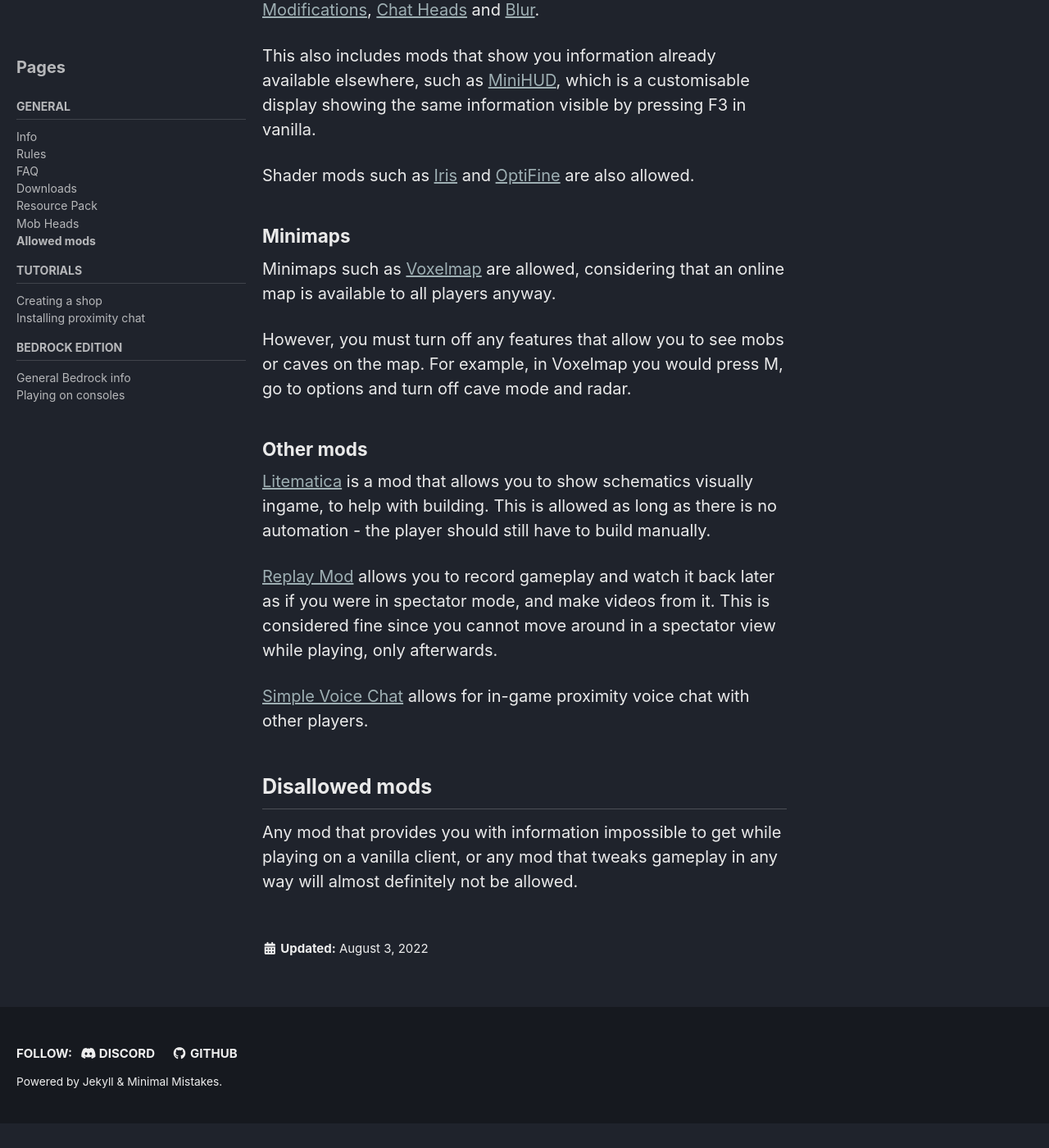
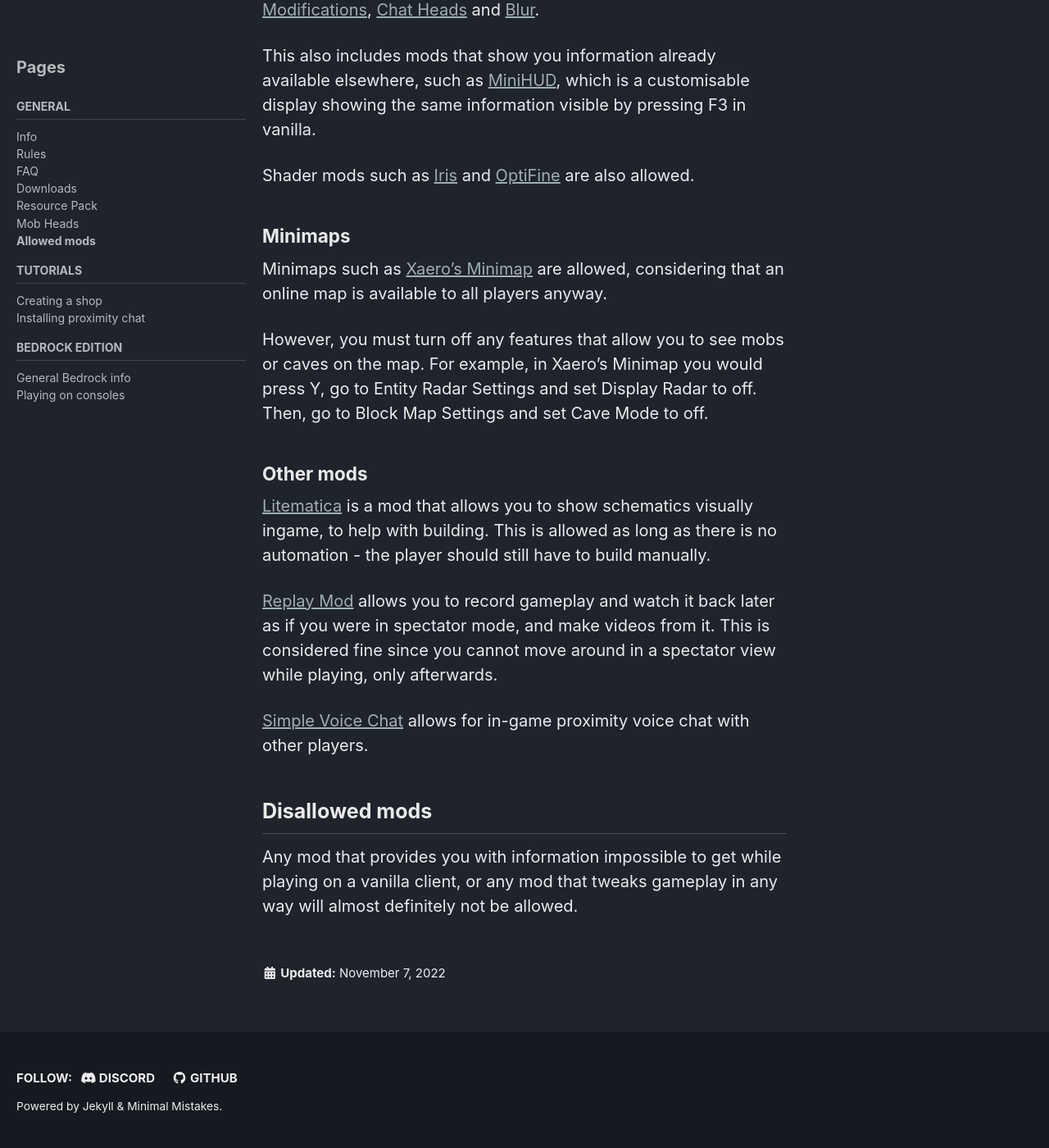
Before and after one commit to MumboDiscord/spooncraft-docs, a Jekyll site: the page built from mods.markdown, in a window 1280 px wide and 1400 px high, scrolled down 910 px. Shown: the whole window at 82% size. Built offline with Jekyll 4.4.1, drawn with Linux system fonts in a browser that asks for light colours; cached includes are drawn as plain includes; before the commit the page ends 2280 px from its top, so only the background shows below that.

Commit message:
update whitelisting instructions, other minor changes

```diff
--- a/index.html
+++ b/index.html
@@ -3,7 +3,7 @@
 sidebar:
   title: "Pages"
   nav: sidebar
-last_modified_at: 2022-08-03
+last_modified_at: 2022-11-07
 classes: wide
 header:
   overlay_color: ""
@@ -13,7 +13,7 @@
 <img src="{{ site.url }}{{ site.baseurl }}/assets/images/spooncraft-transparent-300.png" alt="" class="align-center">
 <p>The Spooncraft site contains useful information about the server, tutorials, world downloads and more. You can access all of the available pages from the sidebar.</p>
 <p>If you're new to the server, you may want to read the <a href="{{ site.url }}{{ site.baseurl }}/info">Info</a> and <a href="{{ site.url }}{{ site.baseurl }}/rules">Rules</a> pages first.</p>
-<p>If you're not whitelisted yet, then make sure you've reached level 10 in the <a href="https://discord.gg/mumbojumbo">Discord</a>, and type <code>!whitelist &lt;java/bedrock&gt; &lt;ign&gt;</code> in the <b>#whitelisting</b> channel.</p>
+<p>If you're not whitelisted yet, then make sure you've reached level 10 in the <a href="https://discord.gg/mumbojumbo">Discord</a>, and press the <b>Whitelist an account</b> button in the <b>#server-info</b> channel.</p>
 <h3>Server IPs</h3>
 <p><b>Survival:</b> <code>mc.thatmumbojumbo.com</code><br>
 <b>Creative Plots:</b> <code>creative.thatmumbojumbo.com</code></p>
--- a/mods.markdown
+++ b/mods.markdown
@@ -24,26 +24,26 @@
 
 Some examples of these include [Sodium](https://modrinth.com/mod/sodium) and [OptiFine](https://optifine.net/home).
 
-Mods designed to improve the speed of launching the game are also of course okay, for example [LazyDFU](https://github.com/astei/lazydfu/releases).
+Mods designed to improve the speed of launching the game are also of course okay, for example [LazyDFU](https://modrinth.com/mod/lazydfu).
 
 ### Cosmetic mods
-Mods that are only designed to change the look of the game and do not affect anything else are fine, for example [Slight GUI Modifications](https://www.curseforge.com/minecraft/mc-mods/slight-gui-modifications), [Chat Heads](https://www.curseforge.com/minecraft/mc-mods/chat-heads) and [Blur](https://www.curseforge.com/minecraft/mc-mods/blur-fabric).
+Mods that are only designed to change the look of the game and do not affect anything else are fine, for example [Slight GUI Modifications](https://modrinth.com/mod/slight-gui-modifications), [Chat Heads](https://modrinth.com/mod/chat-heads) and [Blur](https://modrinth.com/mod/blur-fabric).
 
 This also includes mods that show you information already available elsewhere, such as [MiniHUD](https://www.curseforge.com/minecraft/mc-mods/minihud), which is a customisable display showing the same information visible by pressing F3 in vanilla.
 
 Shader mods such as [Iris](https://irisshaders.net/) and [OptiFine](https://optifine.net/home) are also allowed.
 
 ### Minimaps
-Minimaps such as [Voxelmap](https://www.curseforge.com/minecraft/mc-mods/voxelmap) are allowed, considering that an online map is available to all players anyway.
+Minimaps such as [Xaero's Minimap](https://www.curseforge.com/minecraft/mc-mods/xaeros-minimap/) are allowed, considering that an online map is available to all players anyway.
 
-However, you must turn off any features that allow you to see mobs or caves on the map. For example, in Voxelmap you would press M, go to options and turn off cave mode and radar.
+However, you must turn off any features that allow you to see mobs or caves on the map. For example, in Xaero's Minimap you would press Y, go to Entity Radar Settings and set Display Radar to off. Then, go to Block Map Settings and set Cave Mode to off.
 
 ### Other mods
 [Litematica](https://www.curseforge.com/minecraft/mc-mods/litematica) is a mod that allows you to show schematics visually ingame, to help with building. This is allowed as long as there is no automation - the player should still have to build manually.
 
 [Replay Mod](https://www.replaymod.com/download/) allows you to record gameplay and watch it back later as if you were in spectator mode, and make videos from it. This is considered fine since you cannot move around in a spectator view while playing, only afterwards.
 
-[Simple Voice Chat](https://www.curseforge.com/minecraft/mc-mods/simple-voice-chat) allows for in-game proximity voice chat with other players.
+[Simple Voice Chat](https://modrinth.com/mod/simple-voice-chat) allows for in-game proximity voice chat with other players.
 
 ## Disallowed mods
 
```
Also changed, not shown: other parts of mods.markdown (+1 -1 lines), proximitychat.markdown (+6 -6 lines).
